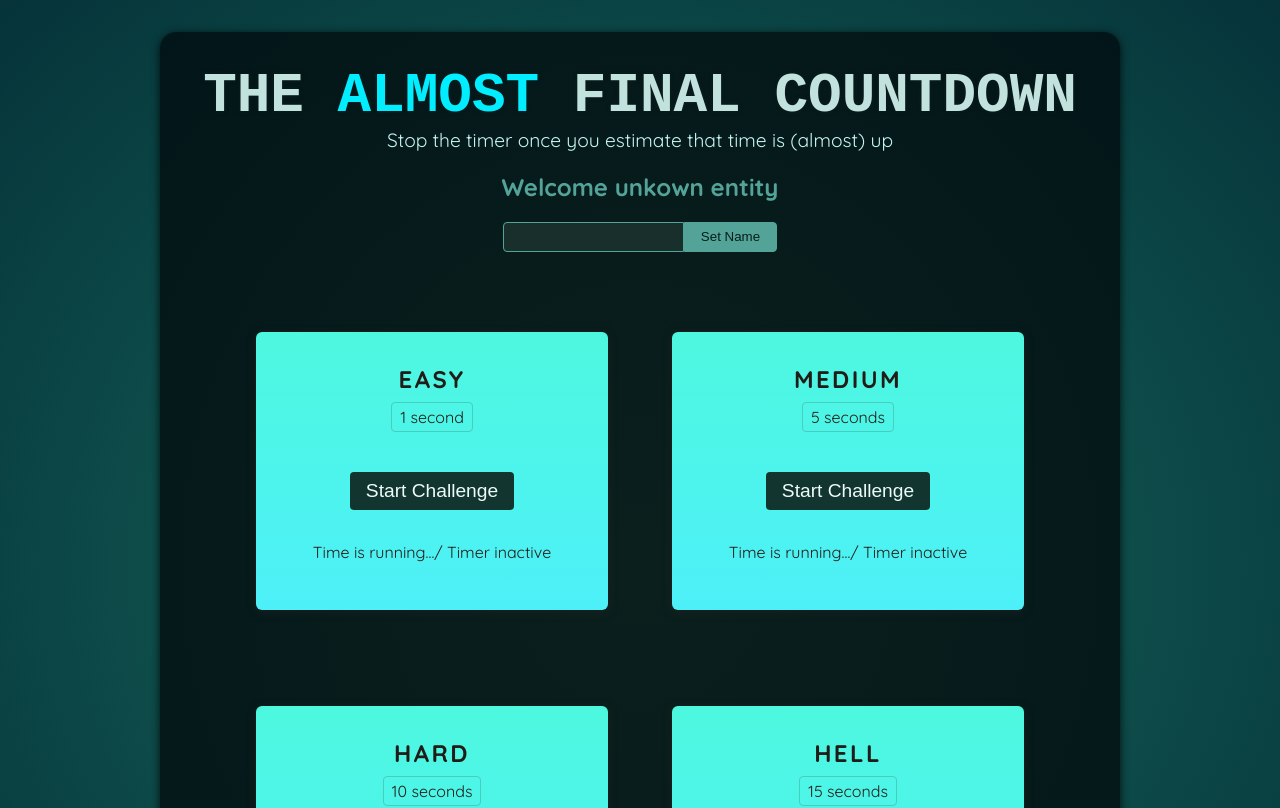
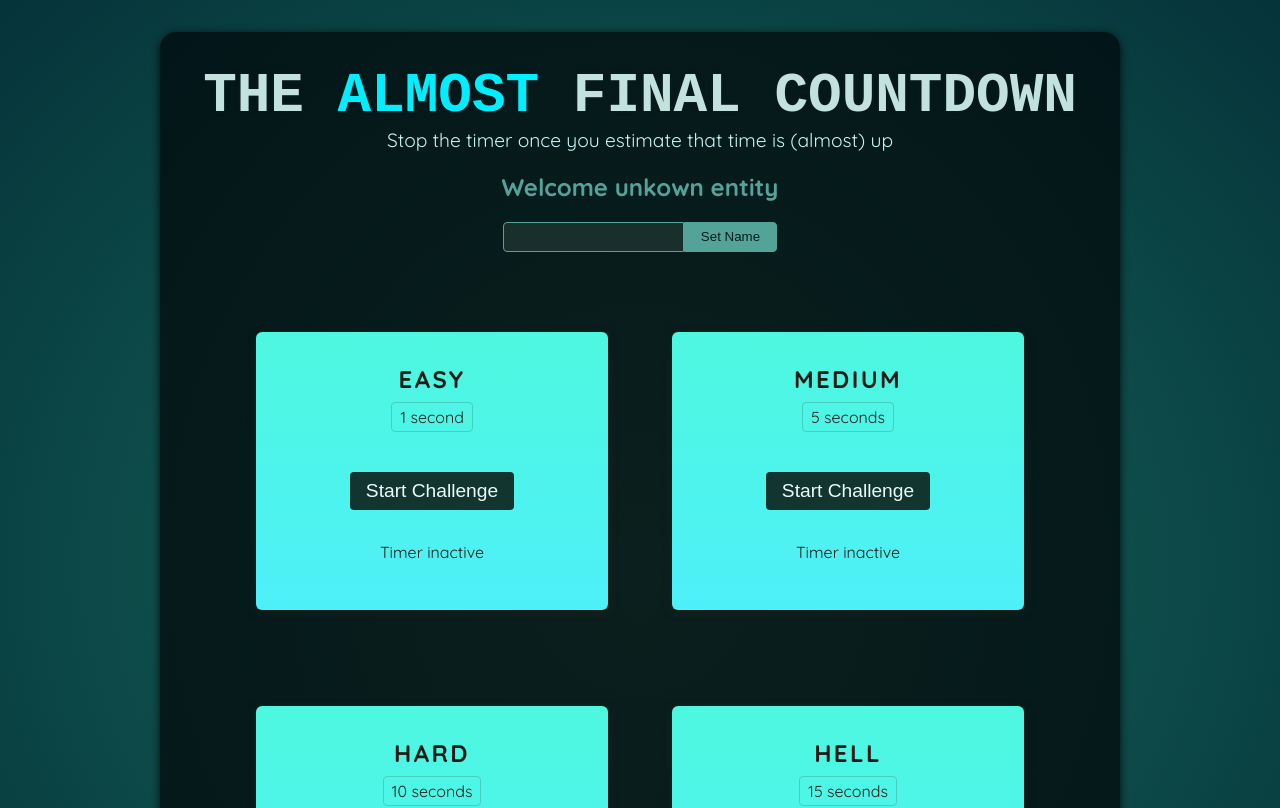
Before and after one commit to yasinserhatpeker/React-TimerGame, a React (Vite) app: page / in a window 1280 px wide. Shown: the top 808 px of the page. Built offline with nearby package versions, Linux system fonts and the light colour scheme; a web font is replaced by a local one.

Commit message:
Configured the button click with stateHook()

```diff
--- a/src/components/TimerChallenge.jsx
+++ b/src/components/TimerChallenge.jsx
@@ -2,13 +2,16 @@ import { useState } from "react"
 
 export default function TimerChallenge({title,targetTime}) {
 const [timeExpired,setTimeExpired]=useState(false);
+const [timerStarted,setTimerStarted]=useState(false);
 
  function handleTime() {
     setTimeout(()=> {
         setTimeExpired(true)
     }, targetTime*1000)
 
+     setTimerStarted(true);
  }
+
     return (
         <section className="challenge">
             <h2>{title}</h2>
@@ -17,10 +20,10 @@ const [timeExpired,setTimeExpired]=useState(false);
                 {targetTime} second{targetTime > 1 ? 's': ''}
             </p>
             <p>
-                <button onClick={handleTime}>Start Challenge</button>
+                <button onClick={handleTime}>{timerStarted ? 'Stop' : 'Start'} Challenge</button>
             </p>
-            <p className="">
-             Time is running.../ Timer inactive
+            <p className={timerStarted ? "active" : undefined}>
+              {timerStarted ? "Time is running..." : "Timer inactive"}
             </p>
 
         </section>
```
